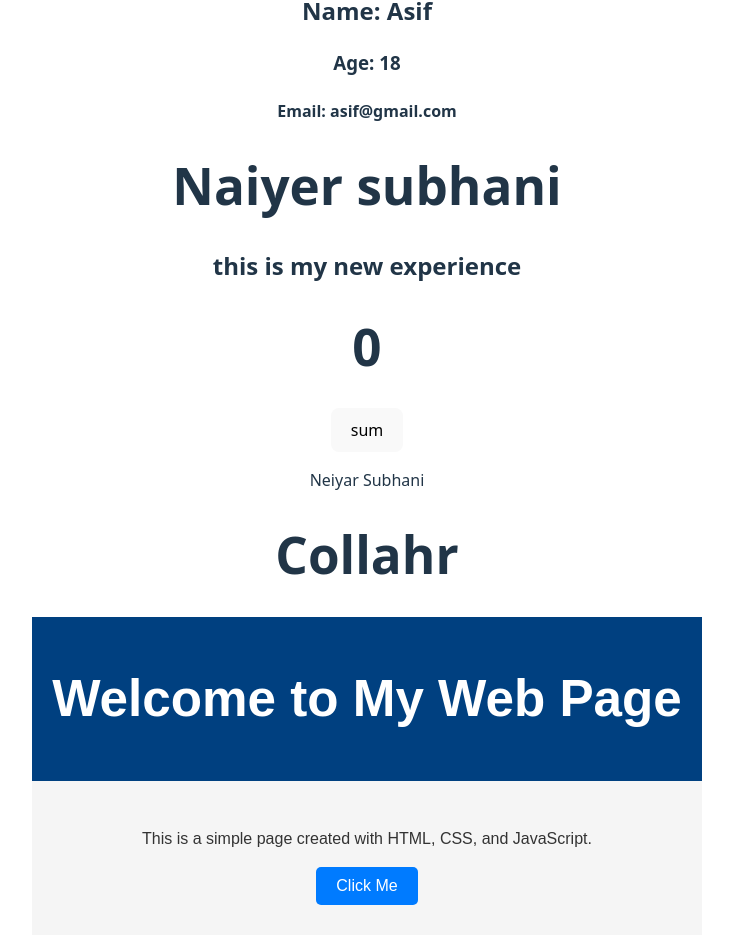
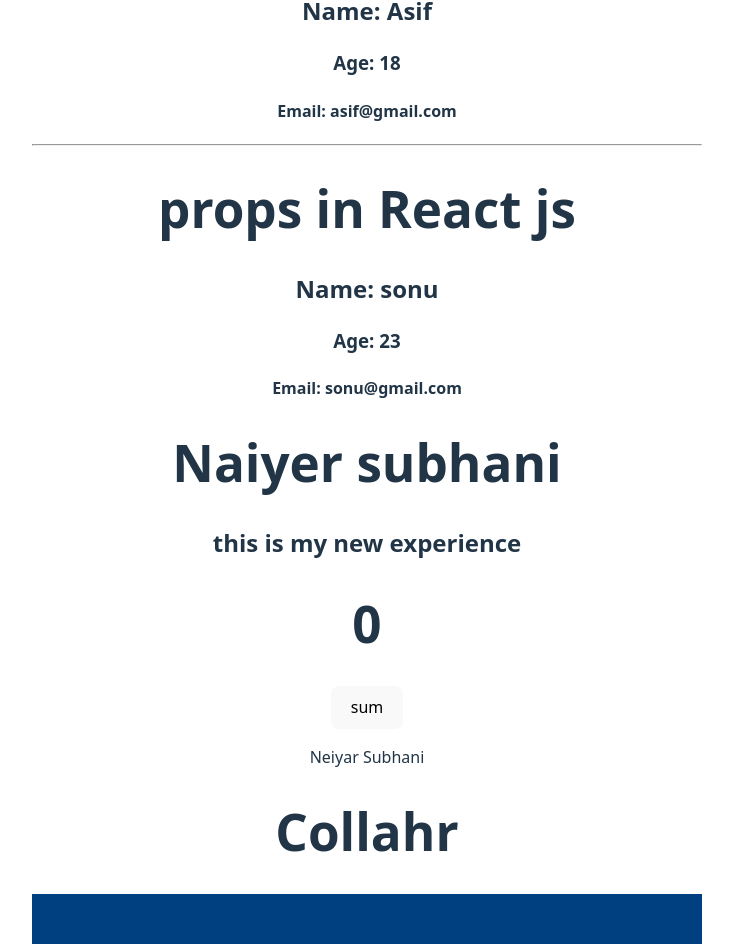
Before and after one commit to neiyar/React, a React (Vite) app in the folder React/first/: page / in a window 1280 px wide. Shown: the part 1955-2899 px from the top of the page, without its empty margins (273-1006 px from the left). Built offline with nearby package versions, Linux system fonts and the light colour scheme.

Commit message:
add new object

```diff
--- a/React/first/src/App.jsx
+++ b/React/first/src/App.jsx
@@ -52,6 +52,12 @@
     email: "asif@gmail.com",
   };
 
+  let userObject8 = {
+    name: "sonu",
+    age: 23,
+    email: "sonu@gmail.com"
+  };
+
   // let collageNames=(  'IIT', 'NIT' 'IIIT', 'JNU','JMI')
 
   return (
@@ -64,6 +70,7 @@
       <User users={userObject5} />
       <User users={userObject6} />
       <User users={userObject7} />
+      <User users={userObject8} />
     </div>
   );
 
```
